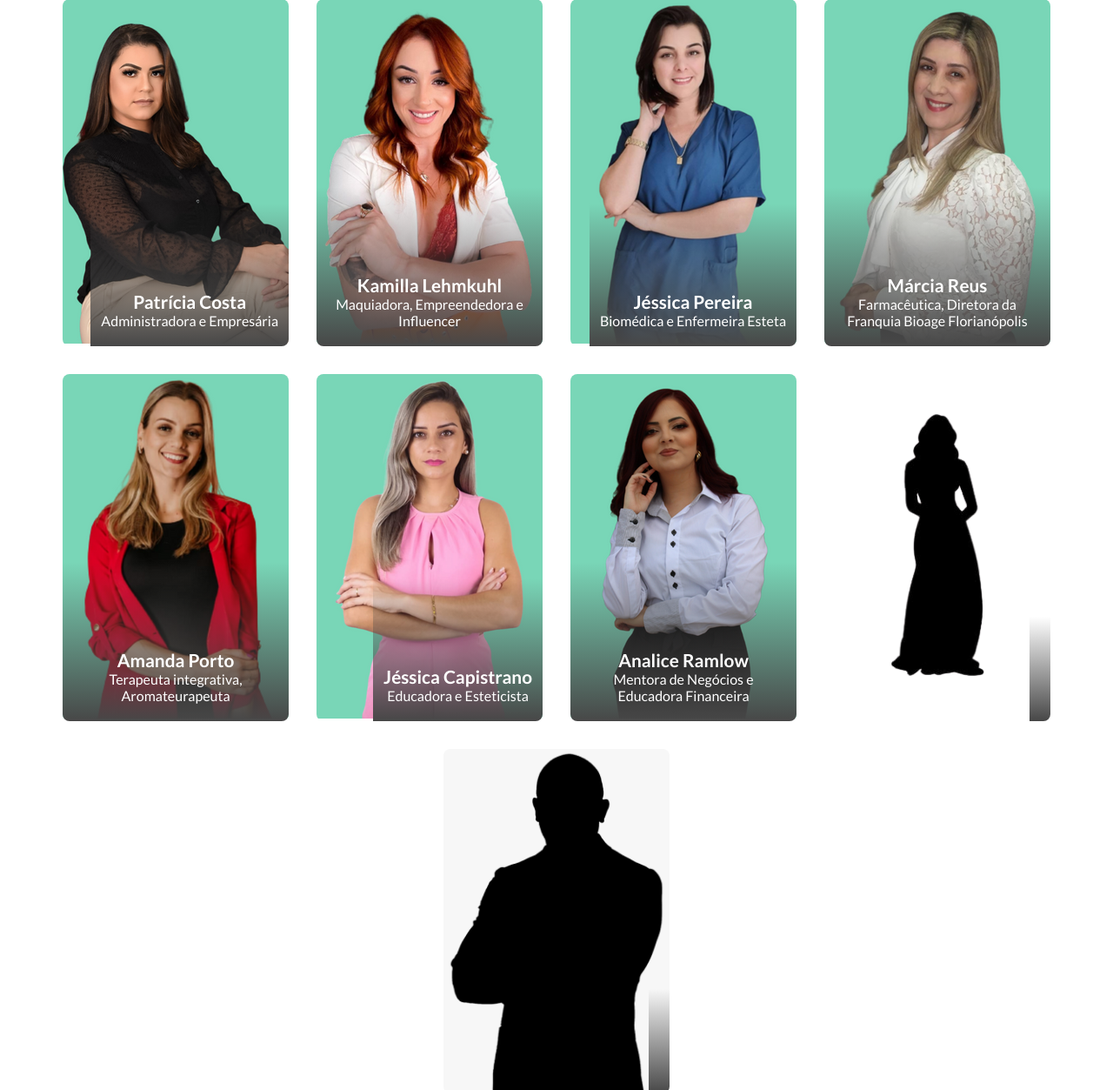
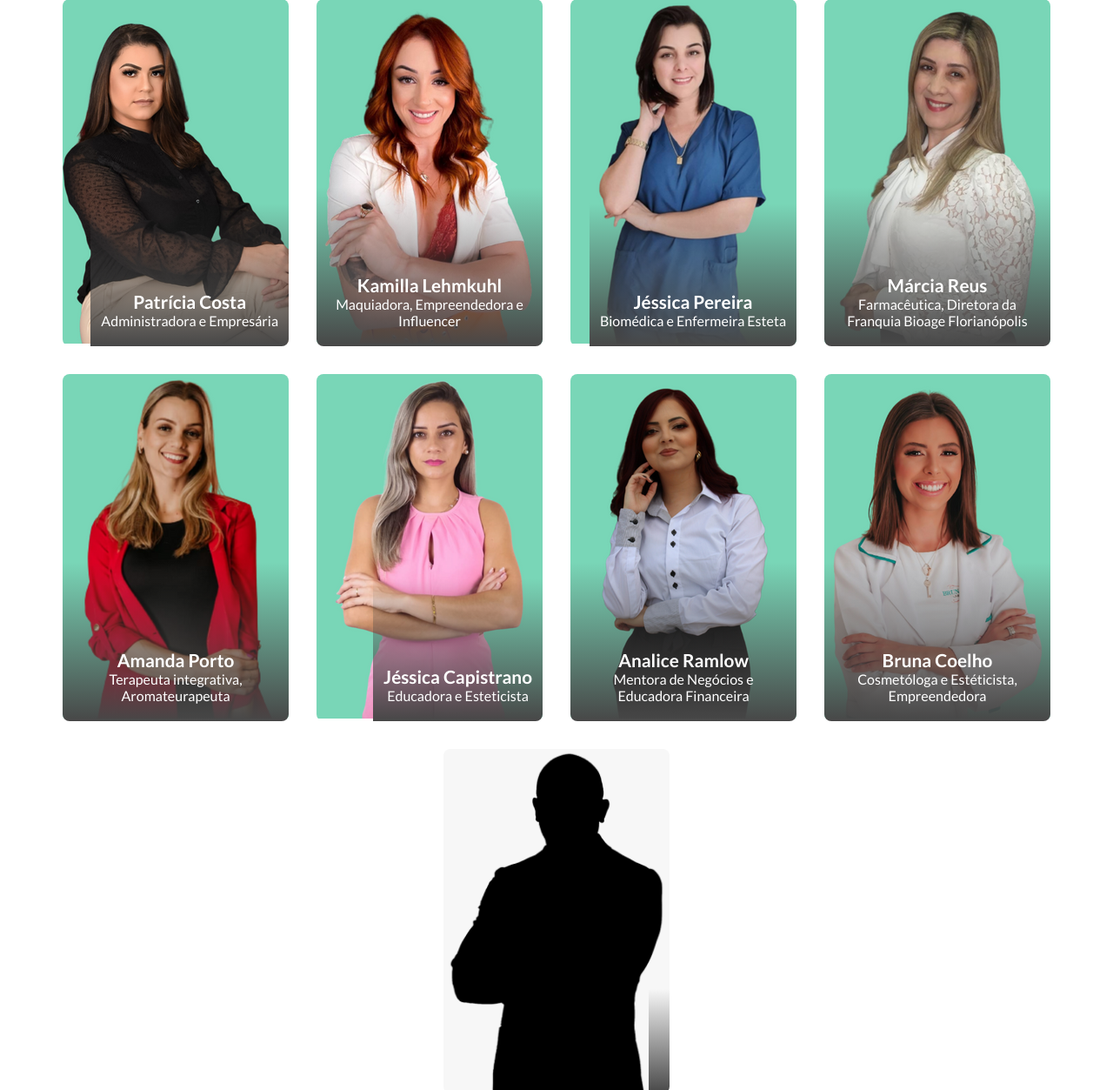
Before and after one commit to patrickhpgc/conexaoEmpreendedora, a PHP site: page / in a window 1280 px wide. Shown: the part 2294-3547 px from the top of the page at 87% size. Run offline with PHP 8.4, Linux system fonts and the light colour scheme; some libraries are stand-ins or nearby versions.

Commit message:
Adicionando nova palestrante

```diff
--- a/index.php
+++ b/index.php
@@ -306,7 +306,6 @@
                         </div>
                     </div>
 
-
                     <div class="card-4">
                         <img src="assets/media/jessica.png" alt="Jéssica Capistrano">
                         <div class="hover-description text-grey">
@@ -352,21 +351,26 @@
                     </div>
 
                     <div class="card-4">
-                        <img src="assets/media/oculto-2.webp" alt="Oculto">
+                        <img src="assets/media/bruna.png" alt="Bruna Coelho">
                         <div class="hover-description text-grey">
                             <div class="text-1">
-                                <p>
+                                <p class="">
+                                Bruna Coelho,
+                                </p>
+                                <p class="mt-1">
+                                ao iniciar sua jornada na estética, em menos de um ano, virou referência em um nicho, atua somente com Limpeza de Pele e fatura mais de 18 mil no mês. Ensina a importância de ser repetitiva e como ser referência em menos de 1 ano.
                                 </p>
                             </div>
-                            <div class="div-social" style="visibility:hidden">
-                                <a href="#" class="text-grey text-2" target="_blank"><i class="fa-brands fa-instagram mr-1"></i></a>
+                            <div class="div-social">
+                                <a href="https://www.instagram.com/brunacoelholimpezadepele/" class="text-grey text-2" target="_blank" style="font-size: 1rem"><i class="fa-brands fa-instagram mr-1"></i>brunacoelholimpezadepele</a>
                             </div>
                         </div>
                         <div class="border-name text-white">
-                            <span class="text-2 text-bold"></span>
-                            <span></span>
+                            <span class="text-2 text-bold">Bruna Coelho</span>
+                            <span>Cosmetóloga e Estéticista, Empreendedora</span>
                         </div>
                     </div>
+
                     <div class="card-4">
                         <img src="assets/media/oculto-1.webp" alt="Oculto">
                         <div class="hover-description text-grey">
```
Also changed, not shown: assets/media/bruna.png (added).
